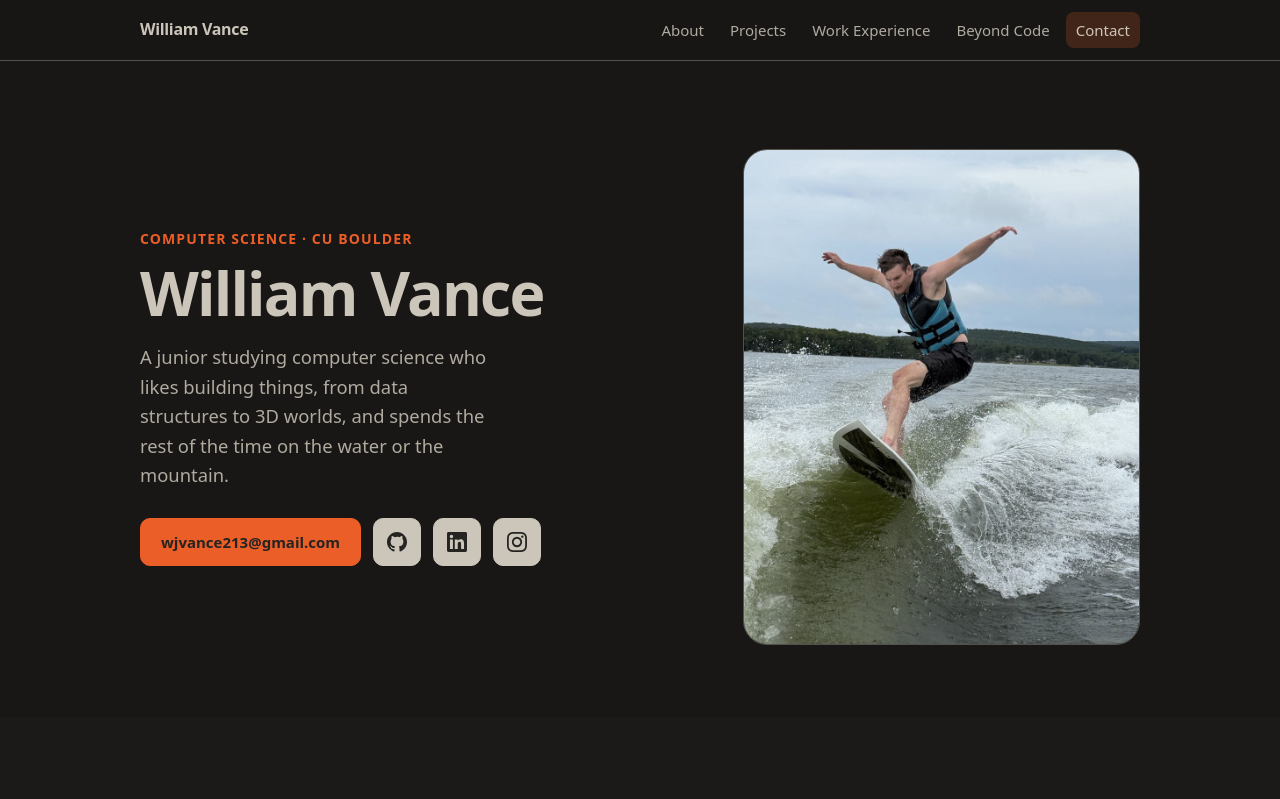
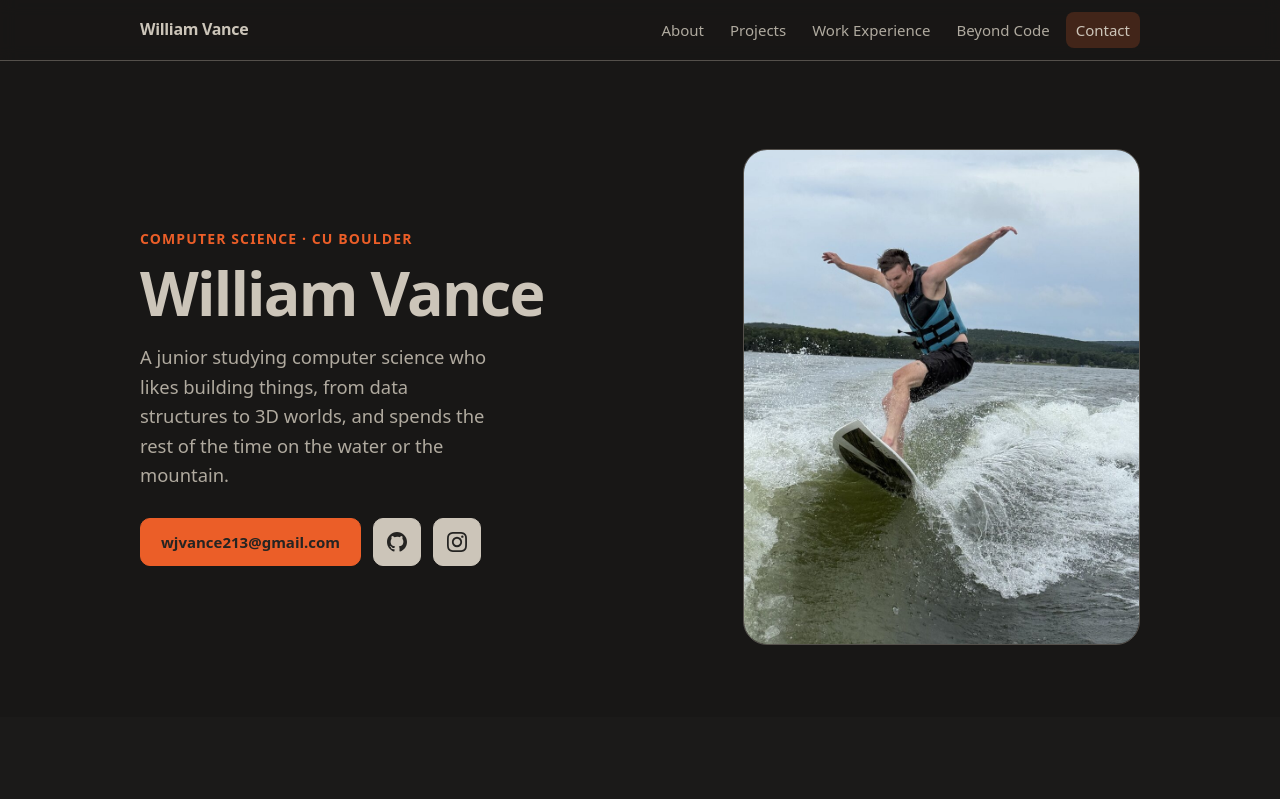
Before and after one commit to wjvance213/personalWebsite, a React (Vite) app: page / in a window 1280 px wide. Shown: the top 799 px of the page. Built offline with nearby package versions, Linux system fonts and the light colour scheme.

Commit message:
removing linkedin for now

```diff
--- a/src/content.js
+++ b/src/content.js
@@ -8,7 +8,7 @@ export const site = {
   name: 'William Vance',
   github: 'https://github.com/wjvance213',
   resume: null, // set to '/resume.pdf' once the file is in public/; adds a Résumé card to Contact and a Hero button
-  linkedin: 'https://www.linkedin.com/in/will-vance-36742a363/',
+  linkedin: null, // https://www.linkedin.com/in/will-vance-36742a363/ (hidden until the profile is active)
   instagram: 'https://www.instagram.com/whale_vans1/',
   email: 'wjvance213@gmail.com',
 }
```
